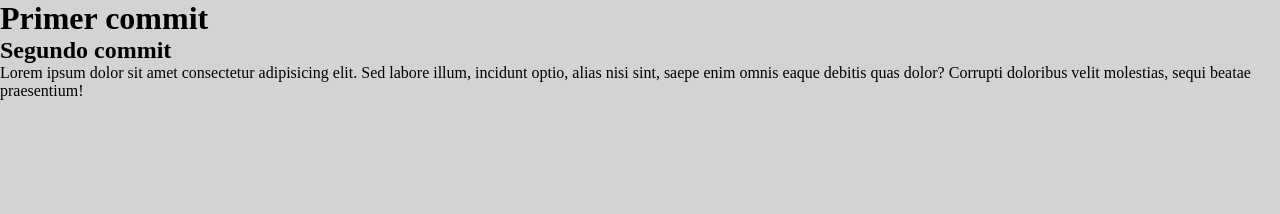
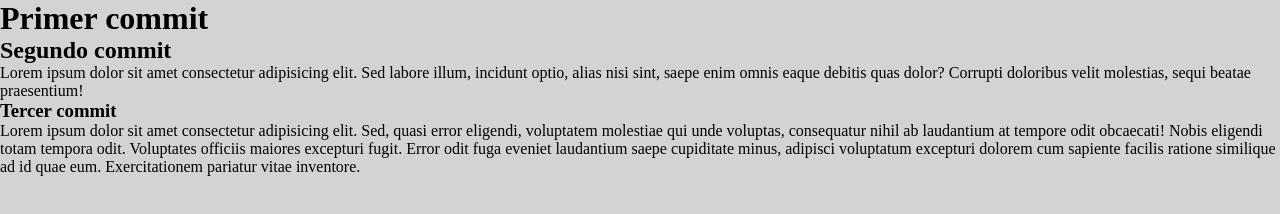
Before and after one commit to AdrianMGL/MiPrimerRepositorio, a plain HTML site: page index.html in a window 1280 px wide. Drawn offline with Linux system fonts and the light colour scheme.

Commit message:
Agregado el terccer commit

```diff
--- a/index.html
+++ b/index.html
@@ -1,24 +1,33 @@
 <!DOCTYPE html>
 <html lang="en">
   <head>
-  <meta charset="UTF-8">
-  <meta http-equiv="X-UA-Compatible" content="IE=edge">
-  <meta name="viewport" content="width=device-width, initial-scale=1.0">
+    <meta charset="UTF-8" />
+    <meta http-equiv="X-UA-Compatible" content="IE=edge" />
+    <meta name="viewport" content="width=device-width, initial-scale=1.0" />
     <title>GIT</title>
     <!-- =================== CSS STYLE ================= -->
-  <link rel="stylesheet" href="./assets/css/style.css">
+    <link rel="stylesheet" href="./assets/css/style.css" />
   </head>
   <body>
-
     <h1>Primer commit</h1>
 
-<h2>Segundo  commit</h2>
+    <h2>Segundo commit</h2>
 
     <p>
-  Lorem ipsum dolor sit amet consectetur adipisicing elit. Sed labore illum, incidunt optio, alias nisi sint, saepe enim omnis eaque debitis quas dolor? Corrupti doloribus velit molestias, sequi beatae praesentium!
+      Lorem ipsum dolor sit amet consectetur adipisicing elit. Sed labore illum,
+      incidunt optio, alias nisi sint, saepe enim omnis eaque debitis quas
+      dolor? Corrupti doloribus velit molestias, sequi beatae praesentium!
     </p>
 
-
-
+    <h3>Tercer commit</h3>
+    <p>
+      Lorem ipsum dolor sit amet consectetur adipisicing elit. Sed, quasi error
+      eligendi, voluptatem molestiae qui unde voluptas, consequatur nihil ab
+      laudantium at tempore odit obcaecati! Nobis eligendi totam tempora odit.
+      Voluptates officiis maiores excepturi fugit. Error odit fuga eveniet
+      laudantium saepe cupiditate minus, adipisci voluptatum excepturi dolorem
+      cum sapiente facilis ratione similique ad id quae eum. Exercitationem
+      pariatur vitae inventore.
+    </p>
   </body>
 </html>
```
Lines whose indentation alone changed are shown as unchanged.
